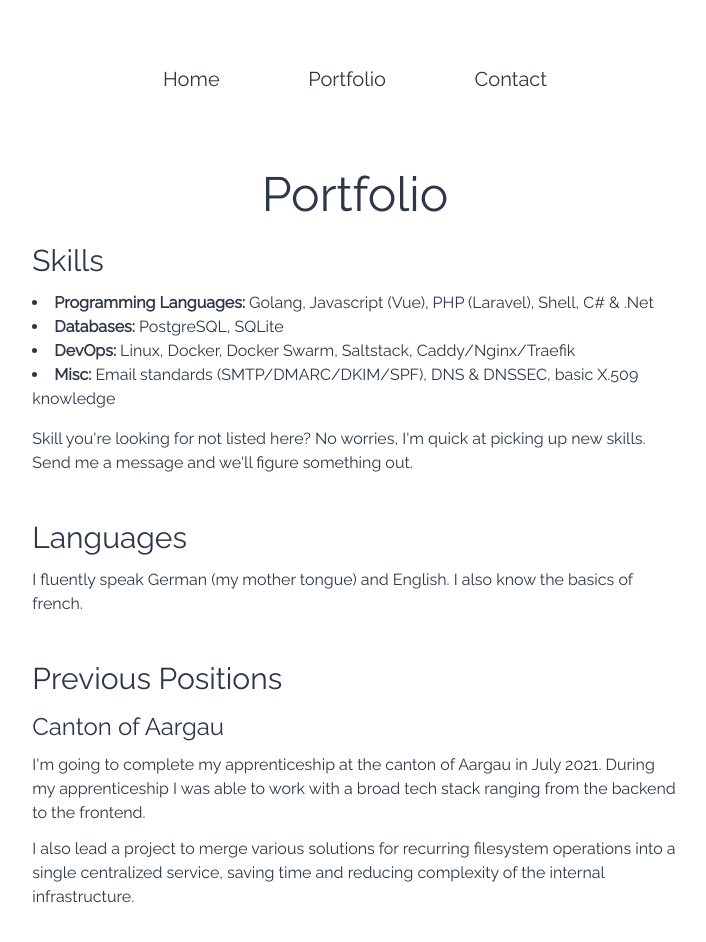
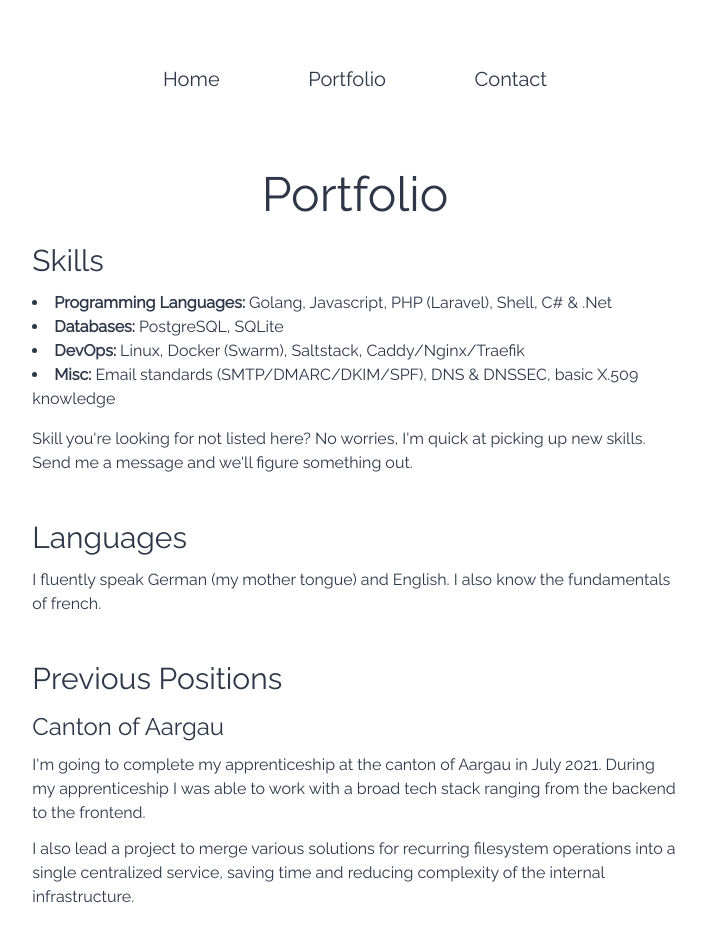
Before and after one commit to bn4t/benjaminnater.com, a Vue app: page /portfolio in a window 1280 px wide. Shown: the top 942 px of the page, without its empty margins (285-991 px from the left). Built offline with nearby package versions, Linux system fonts and the light colour scheme.

Commit message:
Update Portfolio.vue

```diff
--- a/src/views/Portfolio.vue
+++ b/src/views/Portfolio.vue
@@ -3,9 +3,9 @@
     <h1 class="text-5xl text-center mb-2">Portfolio</h1>
     <h2 class="text-3xl mb-2">Skills</h2>
     <ul class="list-disc list-inside mb-4">
-      <li><span class="font-semibold">Programming Languages:</span> Golang, Javascript (Vue), PHP (Laravel), Shell, C# & .Net</li>
+      <li><span class="font-semibold">Programming Languages:</span> Golang, Javascript, PHP (Laravel), Shell, C# & .Net</li>
       <li><span class="font-semibold">Databases:</span> PostgreSQL, SQLite</li>
-      <li><span class="font-semibold">DevOps:</span> Linux, Docker, Docker Swarm, Saltstack, Caddy/Nginx/Traefik</li>
+      <li><span class="font-semibold">DevOps:</span> Linux, Docker (Swarm), Saltstack, Caddy/Nginx/Traefik</li>
       <li><span class="font-semibold">Misc:</span> Email standards (SMTP/DMARC/DKIM/SPF), DNS & DNSSEC, basic X.509 knowledge</li>
     </ul>
     <p>
@@ -14,7 +14,7 @@
     </p>
 
     <h2 class="text-3xl mb-2 mt-10">Languages</h2>
-    <p>I fluently speak German (my mother tongue) and English. I also know the basics of french.</p>
+    <p>I fluently speak German (my mother tongue) and English. I also know the fundamentals of french.</p>
 
     <h2 class="text-3xl mb-2 mt-10">Previous Positions</h2>
     <h3 class="text-2xl mb-2">Canton of Aargau</h3>
```
